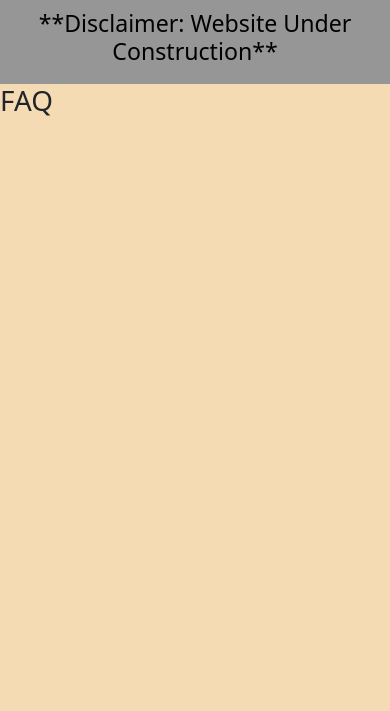
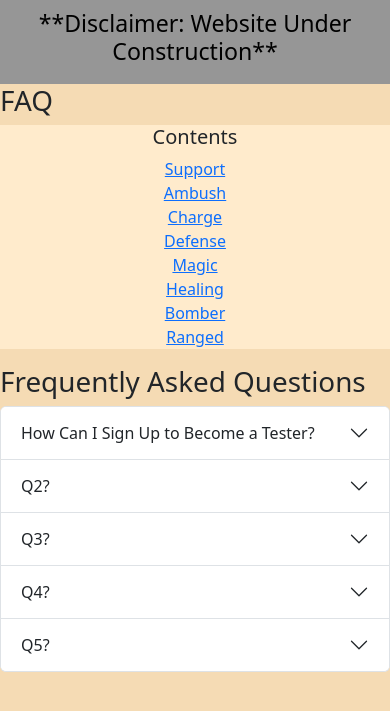
Before and after one commit to vxriantz/Flask_Web, a Flask app: page /faq in a window 390 px wide. Shown: the part 56-767 px from the top of the page. Run offline with Flask 3, Linux system fonts and the light colour scheme; some libraries are stand-ins or nearby versions.

Commit message:
setting up drop down boxes and ability to close when another box is opened

```diff
--- a/website/templates/cookie_type.html
+++ b/website/templates/cookie_type.html
@@ -23,7 +23,7 @@
 <div class="row combat-page">
   <!-- Floating nav -->
   <div class="col-md-3">
-    <div class="toc">
+    <div class="toc" style="background-color: #FFEBCC; text-align: center;">
       <h5>Contents</h5>
       <ul class="list-unstyled">
         <li><a href="#support">Support</a></li>
--- a/website/templates/faq.html
+++ b/website/templates/faq.html
@@ -4,4 +4,119 @@
 
 <h1> FAQ </h1>
 
+<style>
+.accordion-button:not(.collapsed) {
+    background-color: #FFD580; /* light orange */
+    color: #000; /* black text*/
+    box-shadow: none; /* removes glow */
+}
+.accordion-button:focus {
+    box-shadow: none; /* removes the outline/glow when clicked */
+}
+</style>
+
+<div class="row combat-page">
+  <!-- Floating nav -->
+  <div class="col-md-3">
+    <div class="toc" style="background-color: #FFEBCC; text-align: center;">
+      <h5>Contents</h5>
+      <ul class="list-unstyled">
+        <li><a href="#support">Support</a></li>
+        <li><a href="#ambush">Ambush</a></li>
+        <li><a href="#charge">Charge</a></li>
+        <li><a href="#defense">Defense</a></li>
+        <li><a href="#magic">Magic</a></li>
+        <li><a href="#healing">Healing</a></li>
+        <li><a href="#bomber">Bomber</a></li>
+        <li><a href="#ranged">Ranged</a></li>
+      </ul>
+    </div>
+  </div>
+
+<!-- Main FAQ content -->
+    <div class="col-md-9">
+        <h1>Frequently Asked Questions</h1>
+
+        <div class="accordion" id="faqAccordion">
+        <!-- Question 1 -->
+            <div class="accordion-item">
+            <h2 class="accordion-header" id="heading1">
+                <button class="accordion-button collapsed" type="button"
+                data-bs-toggle="collapse" data-bs-target="#collapse1"
+                aria-expanded="false" aria-controls="collapse1">
+                How Can I Sign Up to Become a Tester?
+                </button>
+            </h2>
+                <div id="collapse1" class="accordion-collapse collapse" aria-labelledby="heading1" data-bs-parent="#faqAccordion">
+                    <div class="accordion-body">
+                    Reach out to the developers through the contact information provided on the
+                    'About' page. They should get back to you within 5-10 business days with a
+                    follow up providing you with next steps or information about current tester status.
+                    </div>
+                </div>
+            </div>
+            <!-- Question 2 -->
+            <div class="accordion-item">
+            <h2 class="accordion-header" id="heading2">
+                <button class="accordion-button collapsed" type="button"
+                data-bs-toggle="collapse" data-bs-target="#collapse2"
+                aria-expanded="false" aria-controls="collapse2">
+                Q2?
+                </button>
+            </h2>
+                <div id="collapse2" class="accordion-collapse collapse" aria-labelledby="heading2" data-bs-parent="#faqAccordion">
+                    <div class="accordion-body">
+                    Answer to Q2.
+                    </div>
+                </div>
+            </div>
+            <!-- Question 3 -->
+            <div class="accordion-item">
+            <h2 class="accordion-header" id="heading3">
+                <button class="accordion-button collapsed" type="button"
+                data-bs-toggle="collapse" data-bs-target="#collapse3"
+                aria-expanded="false" aria-controls="collapse3">
+                Q3?
+                </button>
+            </h2>
+                <div id="collapse3" class="accordion-collapse collapse" aria-labelledby="heading3" data-bs-parent="#faqAccordion">
+                    <div class="accordion-body">
+                    Answer to Q3.
+                    </div>
+                </div>
+            </div>
+            <!-- Question 4 -->
+            <div class="accordion-item">
+            <h2 class="accordion-header" id="heading4">
+                <button class="accordion-button collapsed" type="button"
+                data-bs-toggle="collapse" data-bs-target="#collapse4"
+                aria-expanded="false" aria-controls="collapse4">
+                Q4?
+                </button>
+            </h2>
+                <div id="collapse4" class="accordion-collapse collapse" aria-labelledby="heading4" data-bs-parent="#faqAccordion">
+                    <div class="accordion-body">
+                    Answer to Q4.
+                    </div>
+                </div>
+            </div>
+            <!-- Question 5 -->
+            <div class="accordion-item">
+            <h2 class="accordion-header" id="heading5">
+                <button class="accordion-button collapsed" type="button"
+                data-bs-toggle="collapse" data-bs-target="#collapse5"
+                aria-expanded="false" aria-controls="collapse5">
+                Q5?
+                </button>
+            </h2>
+                <div id="collapse5" class="accordion-collapse collapse" aria-labelledby="heading5" data-bs-parent="#faqAccordion">
+                    <div class="accordion-body">
+                    Answer to Q5.
+                    </div>
+                </div>
+            </div>
+      </div>
+
+<script src="https://cdn.jsdelivr.net/npm/bootstrap@5.3.0/dist/js/bootstrap.bundle.min.js"></script>
+
 {% endblock %}
```
Also changed, not shown: website/templates/about.html (+10 -5 lines).
